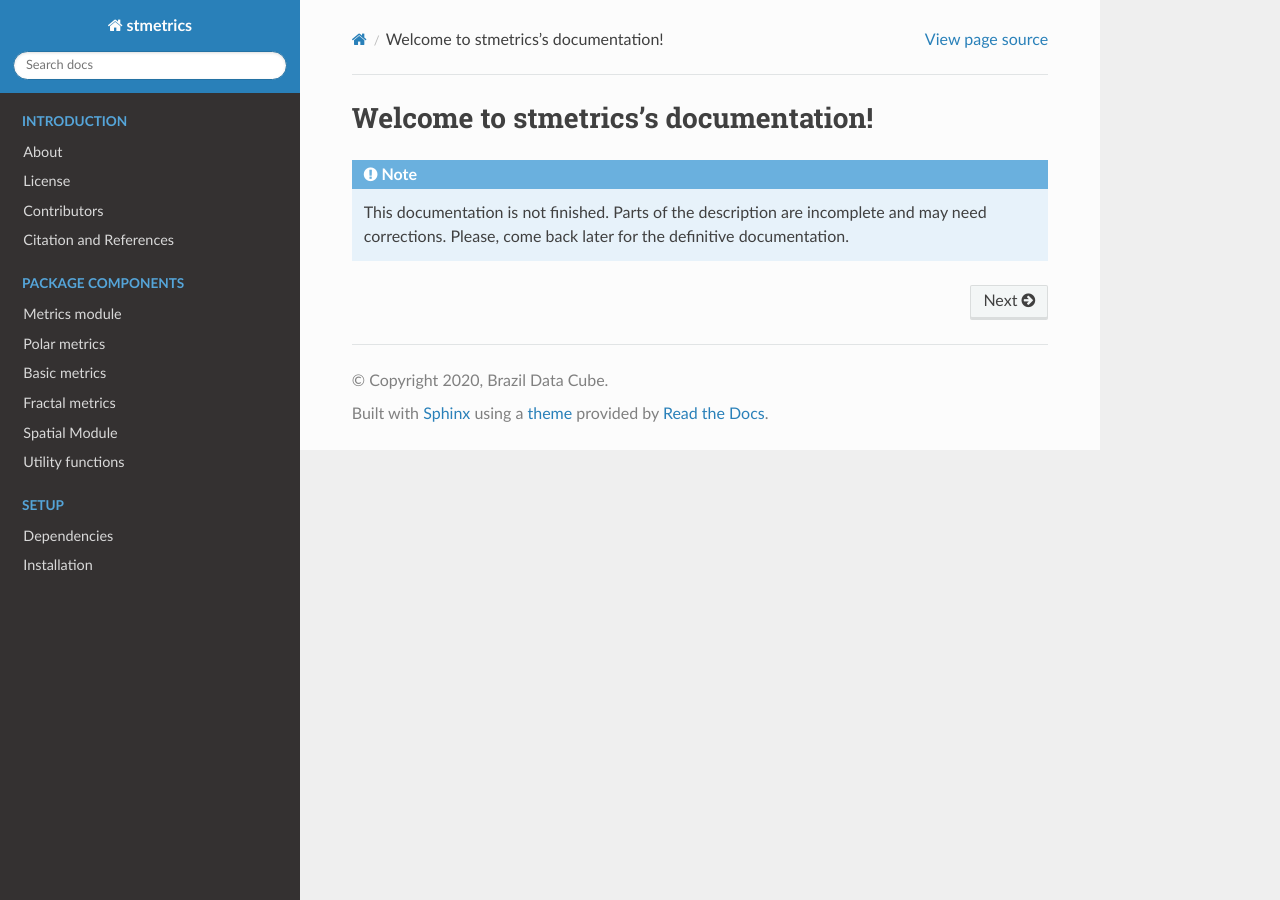
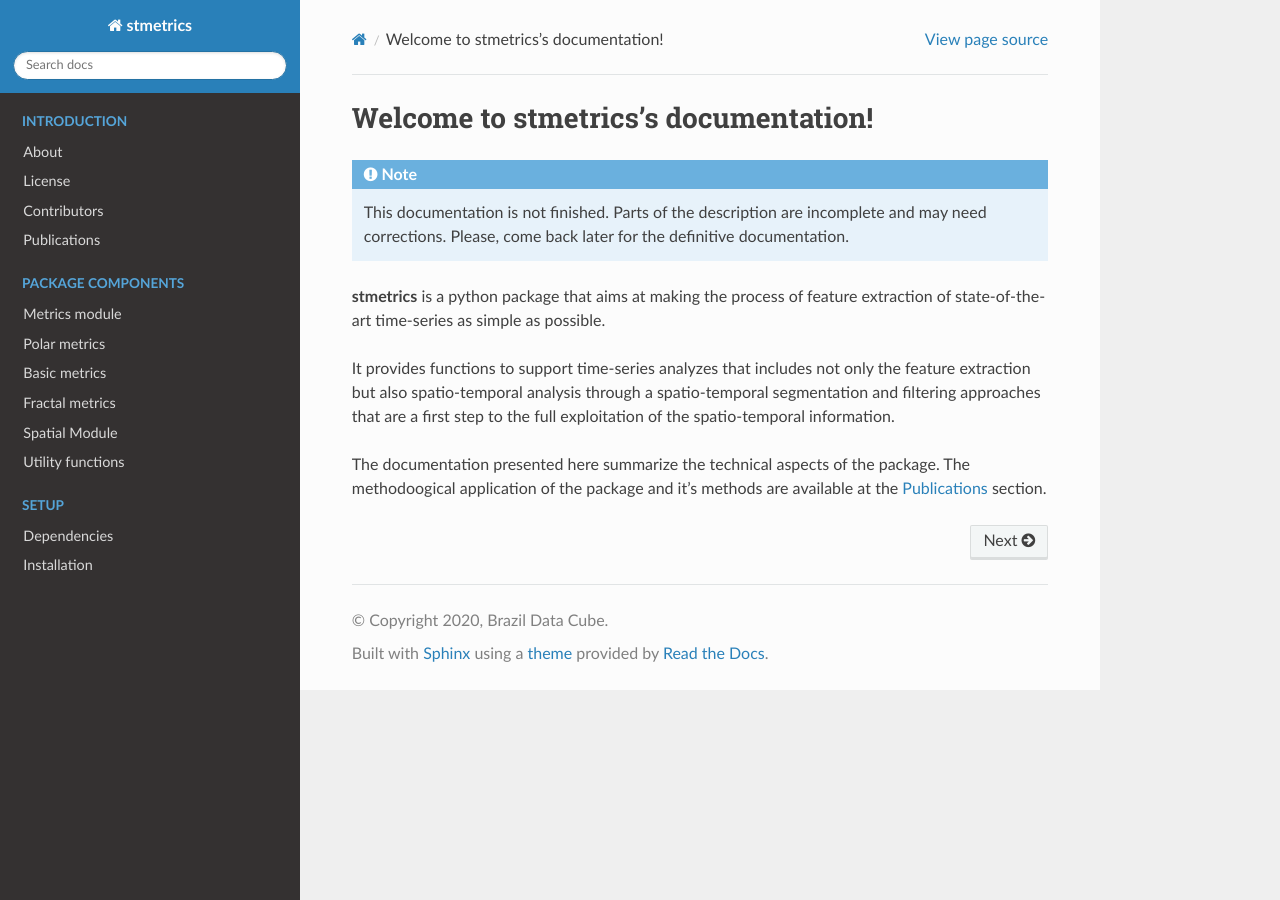
Before and after one commit to brazil-data-cube/stmetrics, a Sphinx documentation site: the page built from docs/source/index.rst, in a window 1280 px wide. Built offline with Sphinx 7.4.7 and the Read the Docs theme 2.0.0, drawn with Linux system fonts in a browser that asks for light colours; pages that are not in the unit, such as notebooks, are missing from menus.

Commit message:
Improve documentation

```diff
--- a/docs/source/about.rst
+++ b/docs/source/about.rst
@@ -1,7 +1,7 @@
 About
 ======
 
-The ``stmetrics`` is a python package that provides the extraction of state-of-the-art time-series features. These features can be used for remote sensing time-series image classification and analysis.
+The **stmetrics** is a python package that provides the extraction of state-of-the-art time-series features. These features can be used for remote sensing time-series image classification and analysis.
 
 Producing reliable land use and land cover maps to support the deployment and operation of public policies is a necessity, especially when environmental management and economic development are considered. To increase the accuracy of these maps, satellite image time-series (provided as Analysis Ready Data - ARD) have been used, as they allow the understanding of land cover dynamics through the time.
 
--- a/docs/source/dependencies.rst
+++ b/docs/source/dependencies.rst
@@ -1,4 +1,4 @@
-.. _depend-opt:
+.. _depend-ref:
 
 Dependencies
 =============
--- a/docs/source/index.rst
+++ b/docs/source/index.rst
@@ -15,7 +15,7 @@ Welcome to stmetrics's documentation!
    about.rst
    license.rst
    contributors.rst
-   citation.rst
+   publications.rst
 
 
 .. toctree::
@@ -54,3 +54,15 @@ Welcome to stmetrics's documentation!
    This documentation is not finished. Parts of the description are \
    incomplete and may need corrections. Please, come back later for \
    the definitive documentation.
+
+**stmetrics** is a python package that aims at making the process of feature \
+extraction of state-of-the-art time-series as simple as possible.
+
+It provides functions to support time-series analyzes that includes not only \
+the feature extraction but also spatio-temporal analysis through a \
+spatio-temporal segmentation and filtering approaches that are a first step \
+to the full exploitation of the spatio-temporal information.
+
+The documentation presented here summarize the technical aspects of the \
+package. The methodoogical application of the package and it's methods are \
+available at the :ref:`publications-ref` section.
--- a/docs/source/installation.rst
+++ b/docs/source/installation.rst
@@ -1,7 +1,7 @@
 Installation
 ==============
 
-**stmetrics** is mostly written in python, however, due to the spatial-temporal segmentation algorithm available it requires C++ compiler. Please, prior to install, check the required dependecies at :ref:`depend-opt`. Configuring this compiler is the critical step in getting the spatial-temporal algorithm running.
+**stmetrics** is mostly written in python, however, due to the spatial-temporal segmentation algorithm available it requires C++ compiler. Please, prior to install, check the required dependecies at :ref:`depend-ref`. Configuring this compiler is the critical step in getting the spatial-temporal algorithm running.
 
 ---------------------
  stmetrics on Windows
--- a/docs/source/citation.rst
+++ b/docs/source/publications.rst
@@ -1,5 +1,7 @@
-Citation and References
-=======================
+.. _publications-ref:
+
+Publications
+============
 
 Soares, A. R., Bendini, H. N., Vaz, D. V., Uehara, T. D., Neves, A. K., Lechler, S., Körting, T. S., Fonseca, L. M. G. `STMETRICS: A PYTHON PACKAGE FOR SATELLITE IMAGE TIME-SERIES FEATURE EXTRACTION. <http://brazildatacube.org/wp-content/uploads/2020/06/202008_IGARSS-2020_STMETRICS_Soares-etal.pdf>`_ Conference: 2020 IEEE International Geoscience and Remote Sensing Symposium (IGARSS 2020).
 
```
